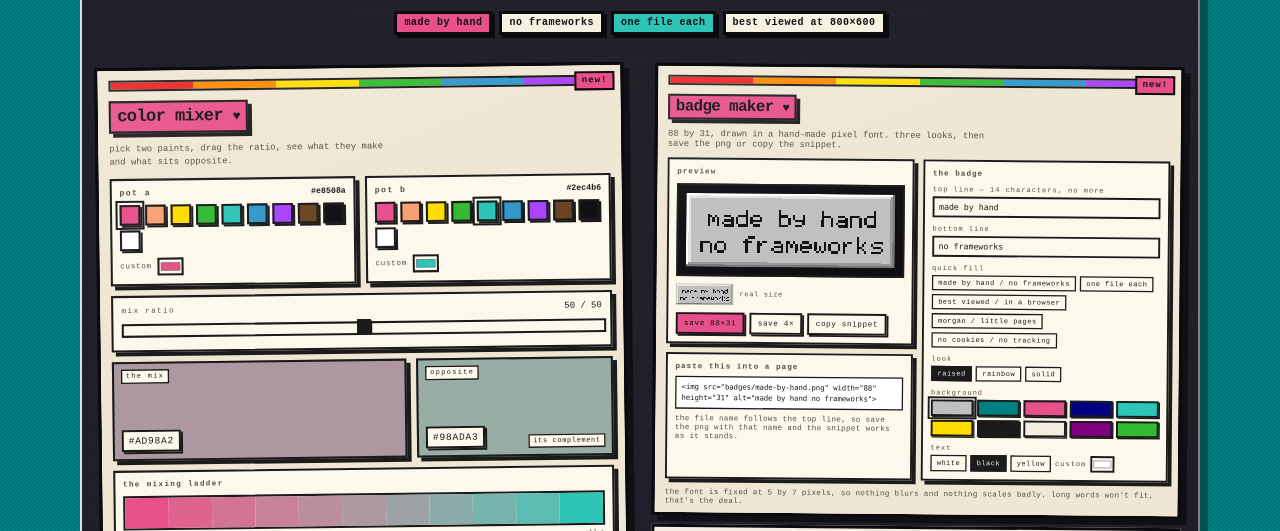
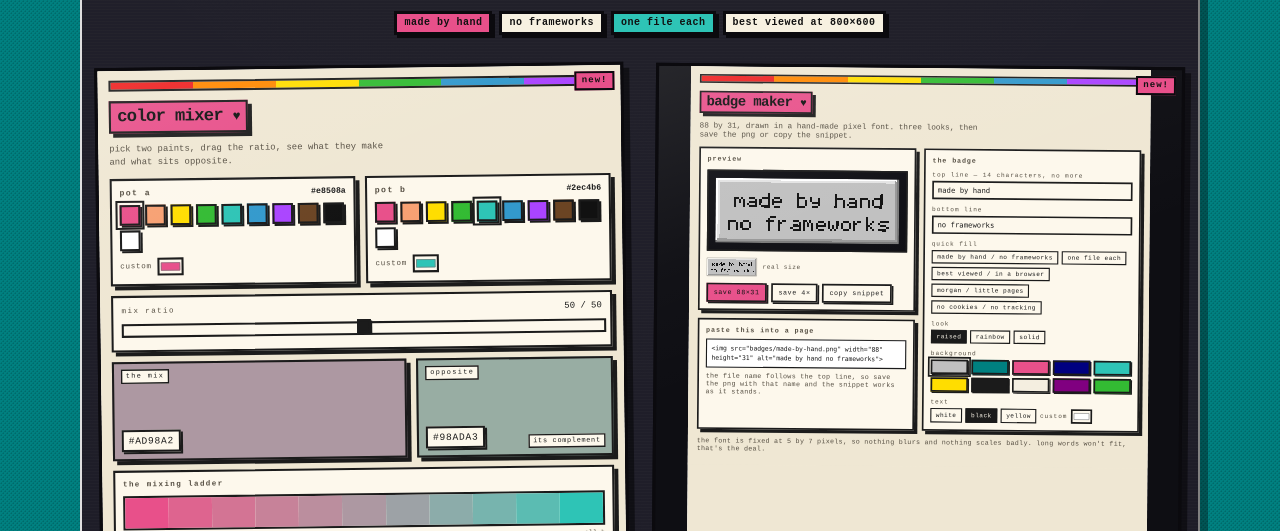
Before and after one commit to morgnh/little-pages, a plain HTML site: page cabinet.html in a window 1280 px wide. Shown: the part 216-747 px from the top of the page. Drawn offline with Linux system fonts and the light colour scheme.

Commit message:
cabinet: exact badge case height measured at its render width

```diff
--- a/cabinet.html
+++ b/cabinet.html
@@ -149,7 +149,7 @@
   // number, name, blurb, file, natural width, natural height, new?
   var EXHIBITS = [
     ["01","color mixer","two paints, a ratio slider, the mix and its opposite","widgets/color-mixer.html",760,757,true],
-    ["02","badge maker","88 by 31 buttons in a pixel font, saved as a png","widgets/badge-maker.html",824,712,true],
+    ["02","badge maker","88 by 31 buttons in a pixel font, saved as a png","widgets/badge-maker.html",824,1111,true],
     ["03","moon phase","tonight's moon in a 1998 window, plus 30 nights","widgets/moon-phase.html",676,635,true],
     ["04","pet roll call","three animals and the fact that explains each","widgets/pet-roll-call.html",760,572,true],
     ["05","rabbit hole","one button, thirty topics, no repeats","widgets/rabbit-hole.html",700,594,true],
```
